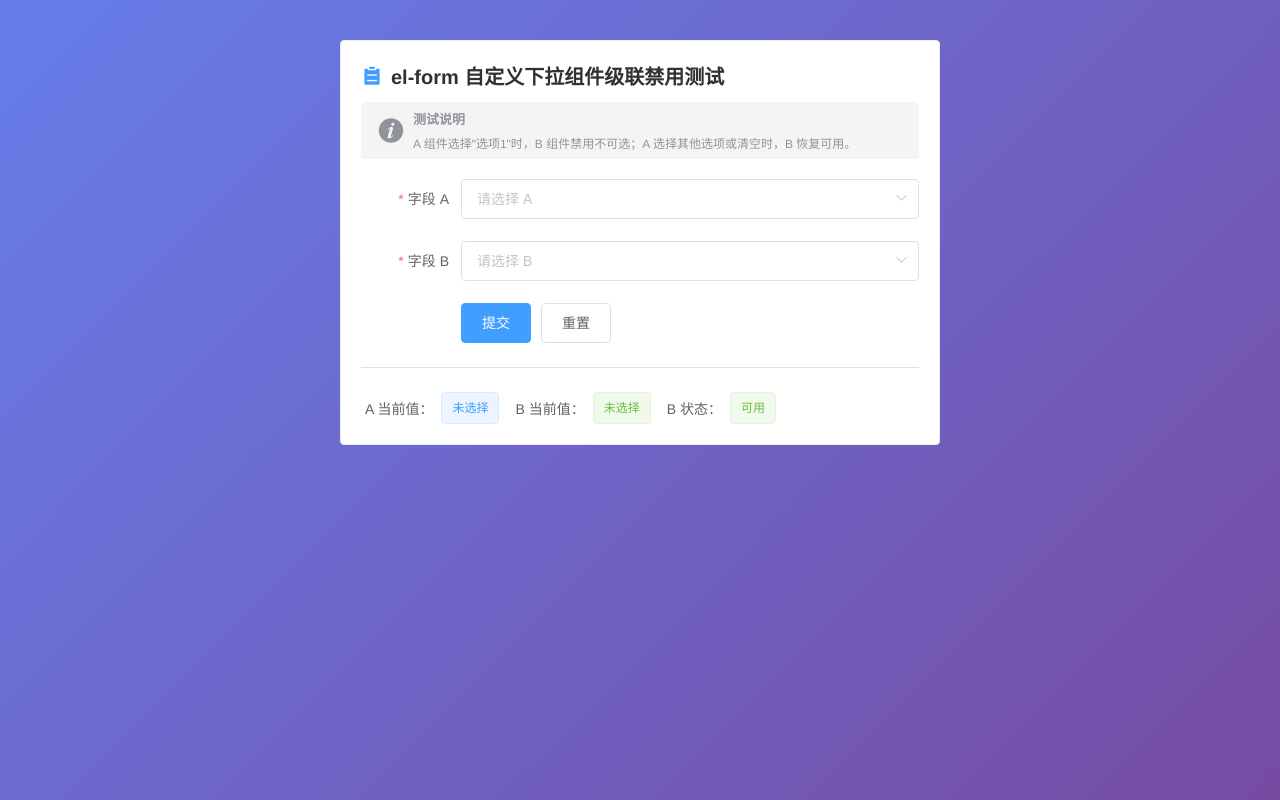
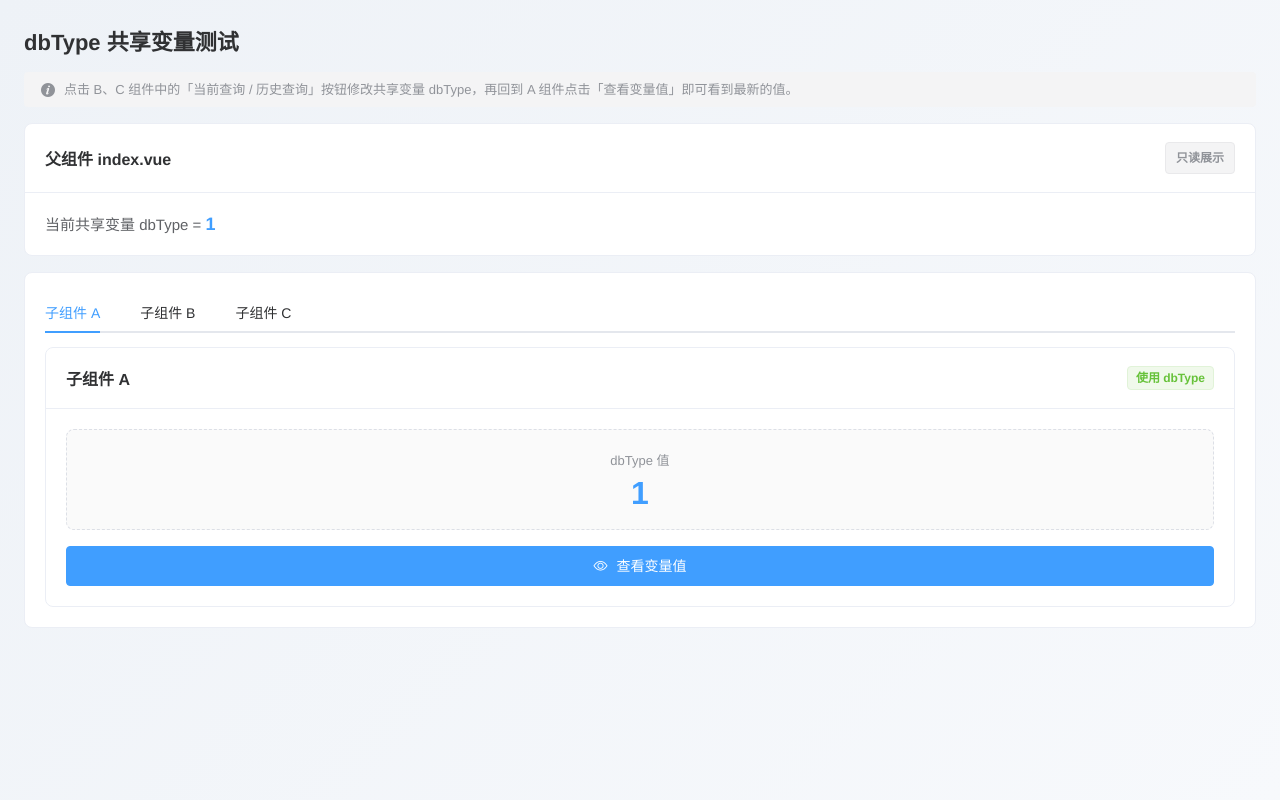
Before and after one commit to jarzhen/feProject, a Vue app: page / in a window 1280 px wide. Built offline with nearby package versions, Linux system fonts and the light colour scheme.

Commit message:
新增跨页面传值测试

```diff
--- a/src/App.vue
+++ b/src/App.vue
@@ -1,16 +1,16 @@
 <template>
   <div id="app">
-    <FormCascade />
+    <DbTypeTest />
   </div>
 </template>
 
 <script>
-import FormCascade from '@/views/FormCascade.vue';
+import DbTypeTest from '@/views/DbTypeTest/index.vue';
 
 export default {
   name: 'App',
   components: {
-    FormCascade
+    DbTypeTest
   }
 };
 </script>
--- /dev/null
+++ b/src/store/dbType.js
@@ -0,0 +1,18 @@
+import Vue from 'vue';
+
+/**
+ * 轻量级全局共享状态（不依赖 Vuex）
+ * 使用 Vue.observable 让普通对象变为响应式，
+ * 任意组件修改 dbType，其他组件都能实时感知。
+ *
+ * dbType 取值约定：
+ *   1 = 当前查询
+ *   2 = 历史查询
+ */
+export const dbTypeStore = Vue.observable({
+  dbType: 1
+});
+
+export function setDbType(value) {
+  dbTypeStore.dbType = value;
+}
--- /dev/null
+++ b/src/views/DbTypeTest/a.vue
@@ -0,0 +1,100 @@
+<template>
+  <el-card class="child-card" shadow="hover">
+    <div slot="header" class="card-header">
+      <span>子组件 A</span>
+      <el-tag size="small" type="success">使用 dbType</el-tag>
+    </div>
+
+    <div class="body">
+      <!-- 指定显示区域：实时展示共享变量 dbType -->
+      <div class="display-area" :class="{ highlight: highlight }">
+        <div class="display-label">dbType 值</div>
+        <div class="display-value">{{ dbType }}</div>
+      </div>
+
+      <el-button type="primary" icon="el-icon-view" @click="showValue">
+        查看变量值
+      </el-button>
+    </div>
+  </el-card>
+</template>
+
+<script>
+import { dbTypeStore } from '@/store/dbType';
+
+export default {
+  name: 'ChildA',
+  data() {
+    return {
+      highlight: false
+    };
+  },
+  computed: {
+    // 直接引用共享变量，B/C 修改后此处会实时更新
+    dbType() {
+      return dbTypeStore.dbType;
+    }
+  },
+  methods: {
+    showValue() {
+      this.highlight = true;
+      this.$message({
+        message: `当前 dbType = ${this.dbType}`,
+        type: 'success'
+      });
+      // 1 秒后取消高亮
+      setTimeout(() => {
+        this.highlight = false;
+      }, 1000);
+    }
+  }
+};
+</script>
+
+<style scoped>
+.child-card {
+  border-radius: 8px;
+}
+
+.card-header {
+  display: flex;
+  align-items: center;
+  justify-content: space-between;
+  font-weight: 600;
+  color: #303133;
+}
+
+.body {
+  display: flex;
+  flex-direction: column;
+  gap: 16px;
+  align-items: stretch;
+}
+
+.display-area {
+  padding: 20px;
+  text-align: center;
+  border: 1px dashed #dcdfe6;
+  border-radius: 8px;
+  background: #fafafa;
+  transition: background 0.3s, border-color 0.3s;
+}
+
+.display-area.highlight {
+  background: #ecf5ff;
+  border-color: #409eff;
+}
+
+.display-label {
+  font-size: 13px;
+  color: #909399;
+  margin-bottom: 8px;
+}
+
+.display-value {
+  font-size: 32px;
+  font-weight: 700;
+  color: #409eff;
+  line-height: 1;
+}
+</style>
--- /dev/null
+++ b/src/views/DbTypeTest/b.vue
@@ -0,0 +1,79 @@
+<template>
+  <el-card class="child-card" shadow="hover">
+    <div slot="header" class="card-header">
+      <span>子组件 B</span>
+      <el-tag size="small" type="warning">修改 dbType</el-tag>
+    </div>
+
+    <div class="body">
+      <div class="desc">
+        当前 dbType = <span class="value">{{ dbType }}</span>
+      </div>
+
+      <div class="btn-group">
+        <el-button type="primary" @click="setCurrent">当前查询</el-button>
+        <el-button type="warning" @click="setHistory">历史查询</el-button>
+      </div>
+    </div>
+  </el-card>
+</template>
+
+<script>
+import { dbTypeStore, setDbType } from '@/store/dbType';
+
+export default {
+  name: 'ChildB',
+  computed: {
+    dbType() {
+      return dbTypeStore.dbType;
+    }
+  },
+  methods: {
+    setCurrent() {
+      setDbType(1);
+    },
+    setHistory() {
+      setDbType(2);
+    }
+  }
+};
+</script>
+
+<style scoped>
+.child-card {
+  border-radius: 8px;
+}
+
+.card-header {
+  display: flex;
+  align-items: center;
+  justify-content: space-between;
+  font-weight: 600;
+  color: #303133;
+}
+
+.body {
+  display: flex;
+  flex-direction: column;
+  gap: 16px;
+  align-items: stretch;
+}
+
+.desc {
+  font-size: 14px;
+  color: #606266;
+  text-align: center;
+}
+
+.value {
+  font-size: 18px;
+  font-weight: 700;
+  color: #e6a23c;
+}
+
+.btn-group {
+  display: flex;
+  gap: 12px;
+  justify-content: center;
+}
+</style>
--- /dev/null
+++ b/src/views/DbTypeTest/c.vue
@@ -0,0 +1,79 @@
+<template>
+  <el-card class="child-card" shadow="hover">
+    <div slot="header" class="card-header">
+      <span>子组件 C</span>
+      <el-tag size="small" type="danger">修改 dbType</el-tag>
+    </div>
+
+    <div class="body">
+      <div class="desc">
+        当前 dbType = <span class="value">{{ dbType }}</span>
+      </div>
+
+      <div class="btn-group">
+        <el-button type="primary" @click="setCurrent">当前查询</el-button>
+        <el-button type="danger" @click="setHistory">历史查询</el-button>
+      </div>
+    </div>
+  </el-card>
+</template>
+
+<script>
+import { dbTypeStore, setDbType } from '@/store/dbType';
+
+export default {
+  name: 'ChildC',
+  computed: {
+    dbType() {
+      return dbTypeStore.dbType;
+    }
+  },
+  methods: {
+    setCurrent() {
+      setDbType(1);
+    },
+    setHistory() {
+      setDbType(2);
+    }
+  }
+};
+</script>
+
+<style scoped>
+.child-card {
+  border-radius: 8px;
+}
+
+.card-header {
+  display: flex;
+  align-items: center;
+  justify-content: space-between;
+  font-weight: 600;
+  color: #303133;
+}
+
+.body {
+  display: flex;
+  flex-direction: column;
+  gap: 16px;
+  align-items: stretch;
+}
+
+.desc {
+  font-size: 14px;
+  color: #606266;
+  text-align: center;
+}
+
+.value {
+  font-size: 18px;
+  font-weight: 700;
+  color: #f56c6c;
+}
+
+.btn-group {
+  display: flex;
+  gap: 12px;
+  justify-content: center;
+}
+</style>
--- /dev/null
+++ b/src/views/DbTypeTest/index.vue
@@ -0,0 +1,113 @@
+<template>
+  <div class="db-type-test">
+    <h2 class="page-title">dbType 共享变量测试</h2>
+
+    <el-alert
+      class="tip"
+      title="点击 B、C 组件中的「当前查询 / 历史查询」按钮修改共享变量 dbType，再回到 A 组件点击「查看变量值」即可看到最新的值。"
+      type="info"
+      :closable="false"
+      show-icon
+    />
+
+    <!-- 父组件视角（可选）：仅只读展示共享变量，不参与修改 -->
+    <el-card class="parent-card" shadow="hover">
+      <div slot="header" class="card-header">
+        <span>父组件 index.vue</span>
+        <el-tag type="info">只读展示</el-tag>
+      </div>
+      <div class="parent-body">
+        当前共享变量 dbType = <span class="parent-value">{{ dbType }}</span>
+      </div>
+    </el-card>
+
+    <!-- 三个子组件（标签页形式，默认显示 A） -->
+    <el-card class="tabs-card" shadow="hover">
+      <el-tabs v-model="activeTab">
+        <el-tab-pane label="子组件 A" name="a">
+          <ChildA />
+        </el-tab-pane>
+        <el-tab-pane label="子组件 B" name="b">
+          <ChildB />
+        </el-tab-pane>
+        <el-tab-pane label="子组件 C" name="c">
+          <ChildC />
+        </el-tab-pane>
+      </el-tabs>
+    </el-card>
+  </div>
+</template>
+
+<script>
+import ChildA from './a.vue';
+import ChildB from './b.vue';
+import ChildC from './c.vue';
+import { dbTypeStore } from '@/store/dbType';
+
+export default {
+  name: 'DbTypeTest',
+  components: {
+    ChildA,
+    ChildB,
+    ChildC
+  },
+  data() {
+    return {
+      // 默认激活 A 标签页
+      activeTab: 'a'
+    };
+  },
+  computed: {
+    // 父组件只读引用共享变量，仅用于展示，不直接管理 dbType
+    dbType() {
+      return dbTypeStore.dbType;
+    }
+  }
+};
+</script>
+
+<style scoped>
+.db-type-test {
+  min-height: 100vh;
+  padding: 24px;
+  background: linear-gradient(135deg, #eef2f7 0%, #f7f9fc 100%);
+}
+
+.page-title {
+  margin: 0 0 16px;
+  font-size: 22px;
+  color: #303133;
+}
+
+.tip {
+  margin-bottom: 16px;
+}
+
+.parent-card {
+  margin-bottom: 16px;
+  border-radius: 8px;
+}
+
+.card-header {
+  display: flex;
+  align-items: center;
+  justify-content: space-between;
+  font-weight: 600;
+  color: #303133;
+}
+
+.parent-body {
+  font-size: 15px;
+  color: #606266;
+}
+
+.parent-value {
+  font-size: 18px;
+  font-weight: 700;
+  color: #409eff;
+}
+
+.tabs-card {
+  border-radius: 8px;
+}
+</style>
```
